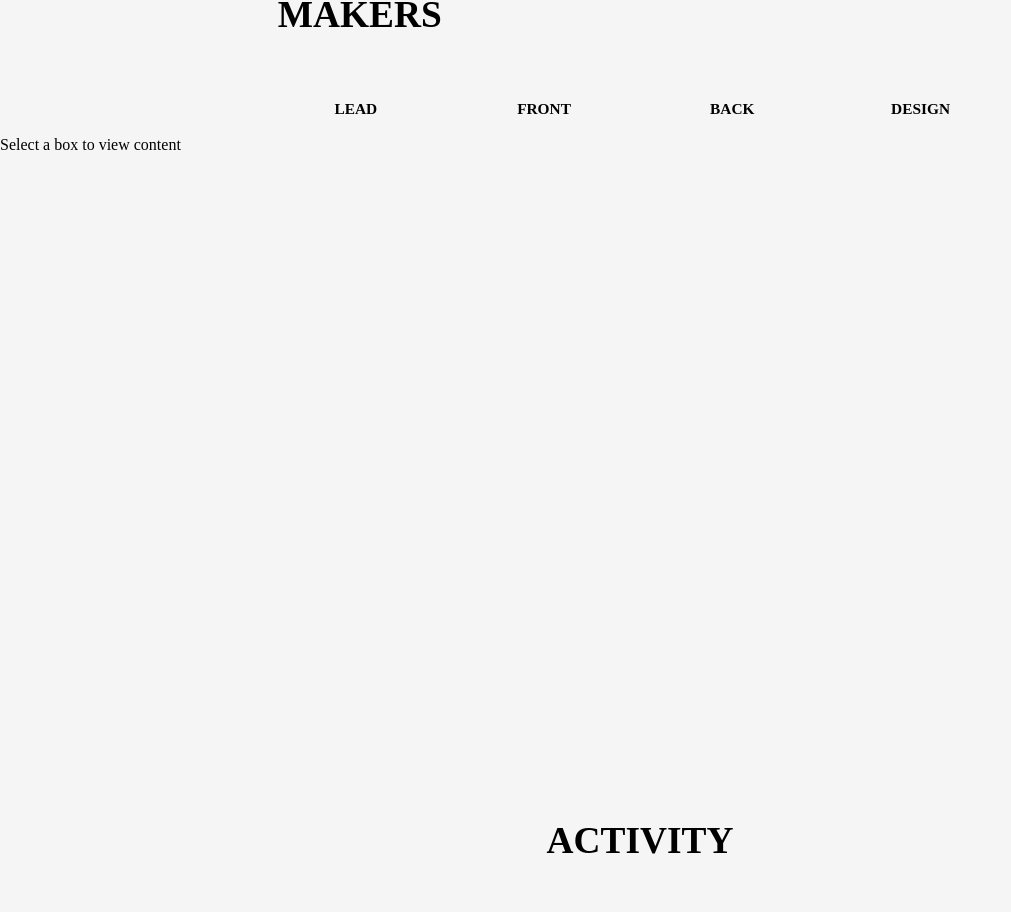
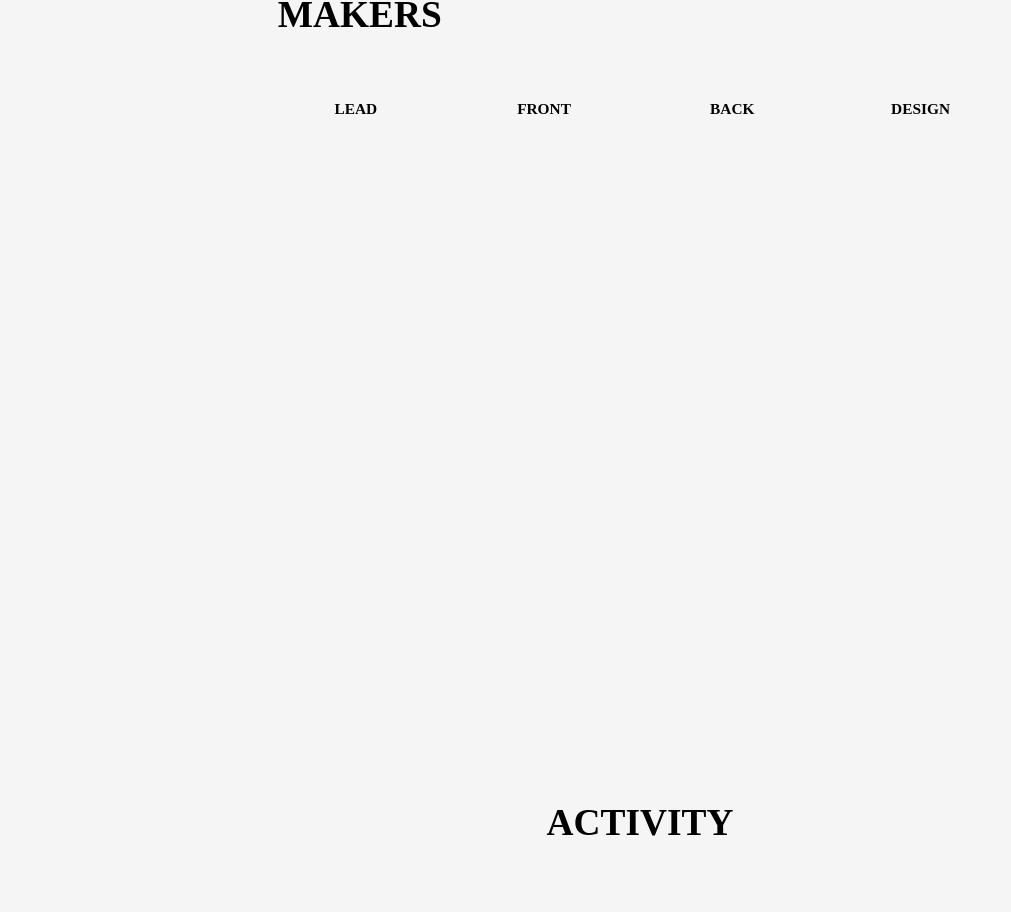
Before and after one commit to DASOM-GitHub/DASOM-Frontend, a React (Create React App) app: page /about in a window 1280 px wide. Shown: the part 2032-2944 px from the top of the page, without its empty margins (0-1011 px from the left). Built offline with nearby package versions, Linux system fonts and the light colour scheme; a web font is replaced by a local one.

Commit message:
about profile add

```diff
--- a/src/pages/AboutPage/About.jsx
+++ b/src/pages/AboutPage/About.jsx
@@ -1,6 +1,8 @@
 import React, { useState, useEffect } from 'react';
 import "./About.css";
 import Footer from "../../components/Footer";
+
+
 
 const LeadComponent = () => <div className='profile-container1'>
 <div className='profile-lead-image'></div>
@@ -45,7 +47,7 @@ const About = () => {
             case 'design':
                 return <DesignComponent />;
             default:
-                return <div>Select a box to view content</div>;
+                return <div></div>;
         }
     };
 
```
